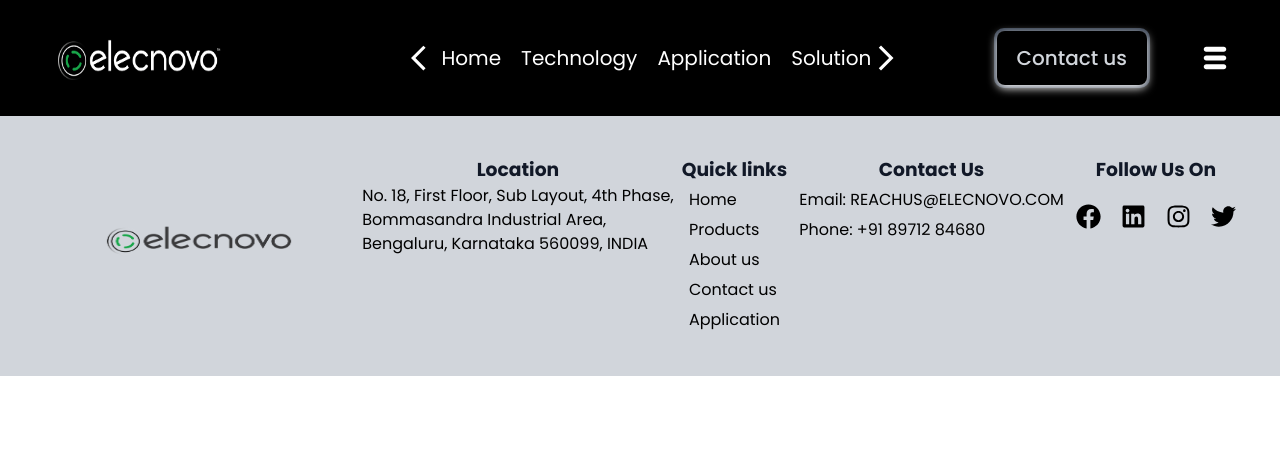
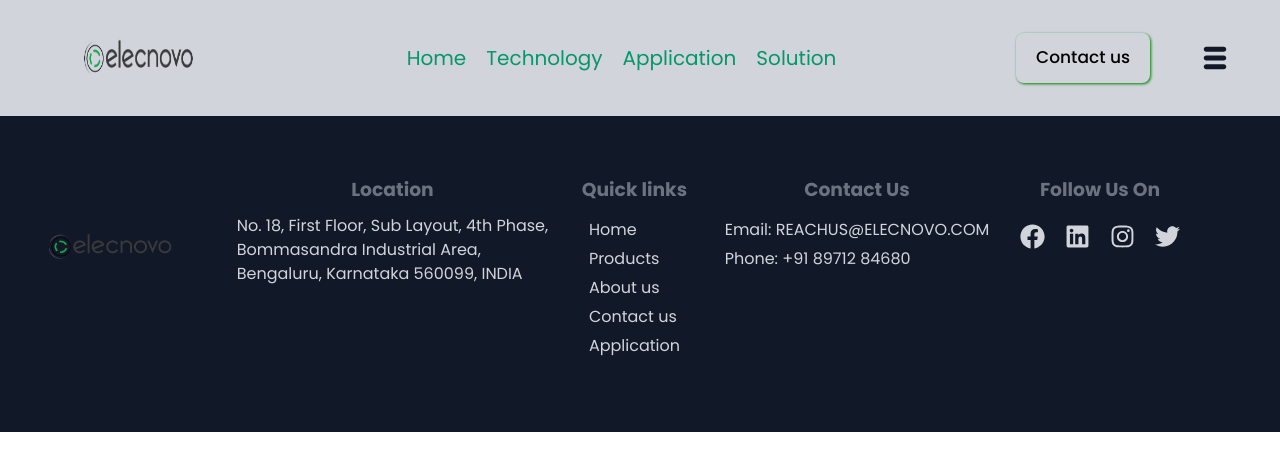
Before and after one commit to SeemaKumari62998/elecnovo_web, a React (Vite) app: page /footer in a window 1280 px wide. Shown: the top 470 px of the page. Built offline with nearby package versions, Linux system fonts and the light colour scheme; a web font is replaced by a local one.

Commit message:
changed theme

```diff
--- a/src/pages/Home.jsx
+++ b/src/pages/Home.jsx
@@ -19,7 +19,7 @@ const Container = styled.div`
 const Section = styled.div`
   position: relative;
   width: 100%;
-  height: 100vh;
+  height: auto;
   overflow: hidden;
   border: 1px solid grey;
 
@@ -81,7 +81,7 @@ const Content = styled.div`
   width: fit-content;
 
   @media only screen and (max-width: 600px) {
-    padding-bottom: 50px;
+    padding-bottom: 20px;
   }
 `;
 
@@ -138,6 +138,7 @@ function Home() {
         <Heading>
           <h1> ELECNOVO TECHNOLOGY</h1>
         </Heading>
+
         <Content>
           <Ul>
             <LiContainer>
--- a/src/pages/Products.jsx
+++ b/src/pages/Products.jsx
@@ -8,7 +8,7 @@ const StyledContainer = styled.div`
   display: flex;
   justify-content: center;
   height: 100vh;
-
+  background-color: var(--color-grey-400);
   color: var(--color-grey-200);
 
   @media only screen and (max-width: 600px) {
--- a/src/pages/Technology.jsx
+++ b/src/pages/Technology.jsx
@@ -4,7 +4,7 @@ import LinkButton from "../../ui/LinkButton";
 const Container = styled.div`
   height: 100vh;
   width: 100%;
-  background-color: var(--color-grey-900);
+  background-color: var(--color-grey-400);
   display: flex;
   flex-direction: column;
   color: white;
--- a/src/styles/GlobalStyles.js
+++ b/src/styles/GlobalStyles.js
@@ -18,6 +18,18 @@ const GlobalStyles = createGlobalStyle`
  --color-grey-700: #374151;
  --color-grey-800: #1f2937;
  --color-grey-900: #111827;
+
+ --color-green-0: #f0fff4;
+  --color-green-50: #dcffe4;
+  --color-green-100: #bef5cb;
+  --color-green-200: #85e89d;
+  --color-green-300: #34d399;
+  --color-green-400: #10b981;
+  --color-green-500: #059669;
+  --color-green-600: #047857;
+  --color-green-700: #065f46;
+  --color-green-800: #064e3b;
+  --color-green-900: #053e32;
 
  --color-blue-100: #e0f2fe;
  --color-blue-700: #0369a1;
--- a/ui/ApplicationDetails.jsx
+++ b/ui/ApplicationDetails.jsx
@@ -5,13 +5,12 @@ import LinkButton from "./LinkButton";
 const Container = styled.div`
   display: flex;
   justify-content: center;
-  align-items: center;
+  /* salign-items: center; */
   position: relative;
   width: 100%;
   height: 100vh;
-  background-color: black;
-  overflow: hidden;
-  margin-top: 0;
+  background-color: var(--color-grey-300);
+  /* overflow: hidden; */
 
   @media only screen and (max-width: 600px) {
   }
@@ -19,12 +18,13 @@ const Container = styled.div`
 
 const Video = styled.video`
   position: absolute;
-  left: 30%;
+  /* left: 0; */
+  top: 0;
   transform: translateX(-50%);
-  width: 40%;
+  width: 50%;
   height: auto;
   border-radius: 5px;
-  top: 150px;
+  /* top: 150px; */
 
   @media only screen and (max-width: 600px) {
     width: 80%;
@@ -44,12 +44,13 @@ const TransparentSheet = styled.div`
 
 const Div = styled.div`
   position: absolute;
-  top: 40px;
-  left: 20%;
+  top: 30%;
+  left: 10%;
+
   z-index: 1;
 `;
 
-const H1 = styled.h1`
+const P = styled.h1`
   color: white;
 
   @media only screen and (max-width: 600px) {
@@ -74,6 +75,7 @@ const Styleddiv = styled.div`
   }
 `;
 const Span = styled.span`
+  color: black;
   @media only screen and (max-width: 600px) {
     font-size: 15px;
   }
@@ -82,15 +84,15 @@ const Span = styled.span`
 function ApplicationDetails() {
   return (
     <>
-      <LinkButton to="/">
+      {/* <LinkButton to="/">
         <Span> &larr;Back</Span>
-      </LinkButton>
+      </LinkButton> */}
       <Container>
         <Video src={engine_2} loop muted autoPlay />
         <TransparentSheet />
-        <Div>
-          <H1>Elecnovo Applications</H1>
-        </Div>
+        {/* <Div>
+          <P>Elecnovo Applications</P>
+        </Div> */}
 
         <Styleddiv>
           <p>Core Technology details</p>
--- a/ui/ContactForm.jsx
+++ b/ui/ContactForm.jsx
@@ -11,6 +11,7 @@ const Container = styled.div`
   display: flex;
   justify-content: space-between;
   width: 100%;
+  height: 87vh;
 
   @media only screen and (max-width: 600px) {
     justify-content: center;
@@ -18,7 +19,7 @@ const Container = styled.div`
   }
 `;
 
-const ListContainer = styled.ul`
+const Div = styled.ul`
   flex: 1;
   background-color: var(--color-grey-100);
   align-content: center;
@@ -26,6 +27,9 @@ const ListContainer = styled.ul`
   @media only screen and (max-width: 600px) {
     width: 100%;
   }
+`;
+const Img = styled.img`
+  height: 100%;
 `;
 
 const Input = styled.input`
@@ -36,36 +40,6 @@ const Input = styled.input`
   box-shadow: var(--shadow-sm);
 `;
 
-const StyledLi = styled.li`
-  display: flex;
-  flex-direction: row;
-  justify-content: left;
-  background-color: var(--color-grey-100);
-  padding: 1px;
-
-  text-align: center;
-  color: black;
-  margin: 100px;
-  width: 70%;
-
-  svg {
-    margin-bottom: 5px;
-    font-size: 30px;
-  }
-
-  span {
-    font-size: 15px;
-  }
-
-  @media only screen and (max-width: 600px) {
-    width: 80%;
-    margin: 20px;
-  }
-`;
-const StyledBtn = styled(Button)`
-  margin-top: 30px;
-`;
-
 const FormContainer = styled.div`
   display: flex;
   flex-direction: column;
@@ -74,18 +48,7 @@ const FormContainer = styled.div`
 
   @media only screen and (max-width: 600px) {
     width: 100%;
-    // margin: 20px;
   }
-`;
-
-const Styledspan = styled.span`
-  color: var(--color-grey-500);
-  padding: 10px;
-`;
-
-const Span = styled.span`
-  color: var(--color-blue-700);
-  margin-top: 10px;
 `;
 
 const StyledTextarea = styled.textarea`
@@ -100,9 +63,6 @@ const StyledTextarea = styled.textarea`
   resize: none;
 `;
 
-const Div = styled.div`
-  display: flex;
-`;
 const SpanOr = styled.strong`
   text-align: center;
 `;
@@ -119,29 +79,9 @@ function ContactForm() {
     <>
       {/* <LinkButton to="/">&larr;Back</LinkButton> */}
       <Container>
-        <ListContainer>
-          <img src="Contact1.jpg" alt="Contact" />
-        </ListContainer>
-        {/*
-        <ListContainer>
-          <StyledLi>
-            <MdOutlineMailOutline />
-            <Span>Email-</Span>
-            <Styledspan>REACHUS@ELECNOVO.COM</Styledspan>
-          </StyledLi>
-
-          <StyledLi>
-            <MdPhone />
-            <Span>Phone -</Span>
-            <Styledspan>89712 84680</Styledspan>
-          </StyledLi>
-
-          <StyledLi>
-            <CiLocationOn />
-            <Span> Address -</Span>
-            <Styledspan>Elecnovo </Styledspan>
-          </StyledLi>
-        </ListContainer> */}
+        <Div>
+          <Img src="Contact1.jpg" alt="Contact" />
+        </Div>
 
         <Form>
           <h1>CONTACT US</h1>
@@ -151,14 +91,12 @@ function ContactForm() {
             <p>Phone: +91 89712 84680</p>
           </div>
 
-          {/* <p>Fill out the form below</p> */}
           <FormContainer>
             <SpanOr>OR</SpanOr>
 
             <Input type="text" placeholder="Enter your Name" />
             <Input type="text" placeholder="Enter your phone number" />
             <Input type="text" placeholder="Enter your Email" />
-            {/* <Input type="text" placeholder="Subject" /> */}
             <StyledTextarea
               placeholder=" Enter your Message or question"
               maxLength={200}
--- a/ui/Footer.jsx
+++ b/ui/Footer.jsx
@@ -5,16 +5,19 @@ import { FaInstagram, FaFacebook, FaLinkedin, FaTwitter } from "react-icons/fa";
 
 const StyledFooter = styled.div`
   display: flex;
-  flex-direction: column;
-  justify-content: center;
-  background-color: var(--color-grey-300);
-  padding: 40px;
-  color: var(--color-grey-900);
+  flex-wrap: wrap;
+
+  justify-content: space-between;
+  background-color: var(--color-grey-900);
+  padding: 60px 100px 60px 10px;
+  /* color: var(--color-grey-100); */
   width: 100%;
 
-  @media (min-width: 768px) {
-    flex-direction: row;
-    justify-content: space-around;
+  @media only screen and (max-width: 600px) {
+    flex-direction: column;
+    align-items: center;
+    text-align: left;
+    padding: 30px;
   }
 `;
 
@@ -22,19 +25,10 @@ const StyledColumn = styled.div`
   display: flex;
   flex-direction: column;
   align-items: center;
-  margin-bottom: 20px;
+  /* margin-bottom: 500px; */
+  color: var(--color-grey-500);
 
-  @media (min-width: 768px) {
-    margin-bottom: 0;
-  }
-`;
-const StyledMedia = styled.div`
-  display: flex;
-  flex-direction: column;
-  align-items: center;
-  margin-bottom: 20px;
-
-  @media (min-width: 768px) {
+  @media only screen and(max-width: 600px) {
     margin-bottom: 0;
   }
 `;
@@ -42,32 +36,28 @@ const StyledMedia = styled.div`
 const MediaUl = styled.ul`
   list-style: none;
   margin-top: 20px;
+
   display: flex;
   gap: 20px;
   font-size: 25px;
-  color: black;
-  li {
-    margin: 2px;
-    padding: 4px;
-    cursor: pointer;
-    display: flex;
-    flex-direction: row;
-  }
+  justify-content: center;
+  color: var(--color-grey-300);
+  cursor: pointer;
 `;
 
 const StyledUl = styled.ul`
   list-style: none;
-  color: black;
+  color: var(--color-grey-300);
+  margin: 10px;
+
   @media only screen and (max-width: 600px) {
     font-size: 15px;
   }
 
   li {
-    margin: 2px;
-    padding: 2px;
+    margin: 3px;
+    padding: 1px;
     cursor: pointer;
-    display: flex;
-    flex-direction: row;
   }
 
   li a {
@@ -78,7 +68,7 @@ const StyledUl = styled.ul`
 
 const StyledNavLink = styled(NavLink)`
   text-decoration: none;
-  color: white;
+  color: inherit;
 
   &:hover {
     color: var(--color-blue-700);
@@ -87,27 +77,21 @@ const StyledNavLink = styled(NavLink)`
 `;
 
 const Img = styled.img`
-  width: 300px;
-  height: 160px;
+  width: 200px;
+  height: auto;
   margin-bottom: 0;
-  align-self: center;
-`;
 
-const Span = styled.span`
-  margin-top: 4px;
-  /* margin-right: px; */
-`;
-
-const Div = styled.div`
-  margin: 5px;
+  @media only screen and (max-width: 600px) {
+  }
 `;
 
 function Footer() {
   return (
     <StyledFooter>
-      <Div>
+      <StyledColumn>
         <Img src="ElecnovoPageLogo.png" alt="Logo" />
-      </Div>
+        {/* <Img src="logo1.jpeg" alt="Logo" /> */}
+      </StyledColumn>
 
       <StyledColumn>
         <h3>Location</h3>
@@ -143,22 +127,14 @@ function Footer() {
       <StyledColumn>
         <h3>Contact Us</h3>
         <StyledUl>
+          <li>Email: REACHUS@ELECNOVO.COM</li>
           <li>
-            {/* <Span>
-              <MdOutlineMailOutline />
-            </Span> */}
-            Email: REACHUS@ELECNOVO.COM
-          </li>
-          <li>
-            {/* <Span>
-              <MdPhone />
-            </Span> */}
             <a href="tel:89712 84680">Phone: +91 89712 84680</a>
           </li>
         </StyledUl>
       </StyledColumn>
 
-      <StyledMedia>
+      <StyledColumn>
         <h3>Follow Us On</h3>
         <MediaUl>
           <FaFacebook />
@@ -166,7 +142,7 @@ function Footer() {
           <FaInstagram />
           <FaTwitter />
         </MediaUl>
-      </StyledMedia>
+      </StyledColumn>
     </StyledFooter>
   );
 }
--- a/ui/Header.jsx
+++ b/ui/Header.jsx
@@ -6,17 +6,16 @@ const StyledHeader = styled.header`
   display: flex;
   justify-content: space-between;
   align-items: center;
-
-  background-color: black;
+  background-color: var(--color-grey-300);
   padding: 8px 50px;
 
   width: 100%;
-  color: white;
-
+  color: black;
   position: fixed;
   top: 0;
   left: 0;
   z-index: 100;
+
   @media only screen and (max-width: 600px) {
     padding: 8px 20px;
   }
--- a/ui/MainNav.jsx
+++ b/ui/MainNav.jsx
@@ -1,16 +1,13 @@
 import { NavLink, Link } from "react-router-dom";
 import styled from "styled-components";
 import Menu from "./MenuList";
-import { MdArrowBackIos } from "react-icons/md";
-import { MdArrowForwardIos } from "react-icons/md";
 
 const NavList = styled.ul`
   display: flex;
   justify-content: flex-end;
   margin-right: 50px;
-  border: 0.3rem solid var(--color-grey-700);
+  color: black;
 
-  border-radius: 10px;
   @media only screen and (max-width: 600px) {
     margin-right: 10px;
   }
@@ -19,9 +16,9 @@ const NavList = styled.ul`
 const StyledNavLink = styled(NavLink)`
   span {
     position: relative;
+    /* color: var(--color-grey-900); */
 
     &::after {
-      border: 1px solid blue;
       position: absolute;
       top: 50%;
       right: 0.5rem;
@@ -33,12 +30,12 @@ const StyledNavLink = styled(NavLink)`
   &:visited {
     display: flex;
     align-items: center;
-    color: var(--color-grey-300);
-    font-size: 2rem;
+
+    font-size: 1.7rem;
     font-weight: 500;
     padding: 1.2rem 2rem;
     transition: all 0.3s;
-    box-shadow: 0 3px 10px white;
+    box-shadow: 1px 1px 3px green;
     border-radius: 8px;
 
     @media only screen and (max-width: 600px) {
@@ -51,14 +48,16 @@ const StyledNavLink = styled(NavLink)`
   &:active,
   &.active:link,
   &.active:visited {
-    color: black;
-    background-color: var(--color-green-100);
+    font-size: 1.8rem;
+    background-color: var(--color-grey-900);
     border-radius: 8px;
+    color: white;
   }
 `;
 
 const StyledLogo = styled.div`
   display: flex;
+
   justify-content: flex-start;
   align-items: center;
   height: 100px;
@@ -70,35 +69,28 @@ const StyledLogo = styled.div`
   }
 `;
 
-// const Img = styled.img`
-//   height: 250px;
-//   width: 3500px;
-//   display: block;
-//   margin: 0 auto;
-// `;
 const Img = styled.img`
-  height: 50px;
-  width: 200px;
+  height: 200px;
+  width: 350px;
   display: block;
   margin: 0 auto;
 `;
 
 const Div = styled.div`
+  flex: 1;
   display: flex;
+  justify-content: center;
   align-items: center;
-  justify-content: center;
-  margin: 10px auto;
-  text-align: center;
+  color: var(--color-green-500);
 
   span {
     &:hover,
     &:active,
     &.active:link,
     &.active:visited {
-      color: var(--color-grey-300);
-      /* background-color: var(--color-blue-100); */
-      border-radius: px;
-      box-shadow: 0 3px 5px white;
+      color: var(--color-grey-600);
+
+      text-decoration: underline;
     }
   }
 
@@ -118,26 +110,17 @@ const Ul = styled.ul`
   font-size: 20px;
 `;
 
-const ArrowWrapper = styled.div`
-  display: flex;
-  align-items: center;
-  font-size: 30px;
-`;
-
 function MainNav() {
   return (
     <>
       <StyledLogo>
         <Link to="/">
-          <Img src="logo.png" alt="Logo" />
-          {/* <Img src="ElecnovoPageLogo.png" alt="Logo" /> */}
+          {/* <Img src="logo1.jpeg" alt="Logo" /> */}
+          <Img src="ElecnovoPageLogo.png" alt="Logo" />
         </Link>
       </StyledLogo>
 
       <Div>
-        <ArrowWrapper>
-          <MdArrowBackIos />
-        </ArrowWrapper>
         <Ul>
           <li>
             <StyledLink to="/">
@@ -160,9 +143,6 @@ function MainNav() {
             </StyledLink>
           </li>
         </Ul>
-        <ArrowWrapper>
-          <MdArrowForwardIos />
-        </ArrowWrapper>
       </Div>
 
       <NavList>
--- a/ui/MenuList.jsx
+++ b/ui/MenuList.jsx
@@ -8,6 +8,7 @@ const MenuContainer = styled.div`
   font-weight: 500;
   margin-top: 10px;
   position: relative;
+  color: var(--color-grey-900);
 
   @media only screen and (max-width: 600px) {
     font-size: 2.2rem;
@@ -20,7 +21,7 @@ const MenuList = styled.div`
   right: 15px;
   width: 280px;
   height: 100%;
-  background-color: black;
+  background-color: var(--color-grey-800);
   border-radius: 8px;
   display: ${(props) => (props.isOpen ? "block" : "none")};
   padding: 30px;
@@ -33,7 +34,7 @@ const MenuList = styled.div`
 
 const MenuItem = styled.div`
   margin: 15px;
-  color: var(--color-grey-100);
+  color: var(--color-grey-200);
   font-size: 20px;
 
   @media only screen and (max-width: 600px) {
@@ -46,11 +47,13 @@ const MenuItem = styled.div`
 `;
 
 const Border = styled.div`
-  border-bottom: 2px solid grey;
+  border-bottom: 5px solid grey;
 `;
 
-const H4 = styled.h4`
+const P = styled.p`
   font-size: 25px;
+  text-align: center;
+  color: var(--color-grey-900);
 
   @media only screen and (max-width: 600px) {
     font-size: 19px;
@@ -128,7 +131,7 @@ function Menu() {
 
           <div>
             <img src="elecnovoLogo.png" alt="Logo" />
-            <H4>GreenMobility</H4>
+            <P>GreenMobility</P>
           </div>
         </MenuList>
       </MenuContainer>
```
Also changed, not shown: src/pages/Application.jsx (+13 -13 lines), public/logo1.jpeg (added).
